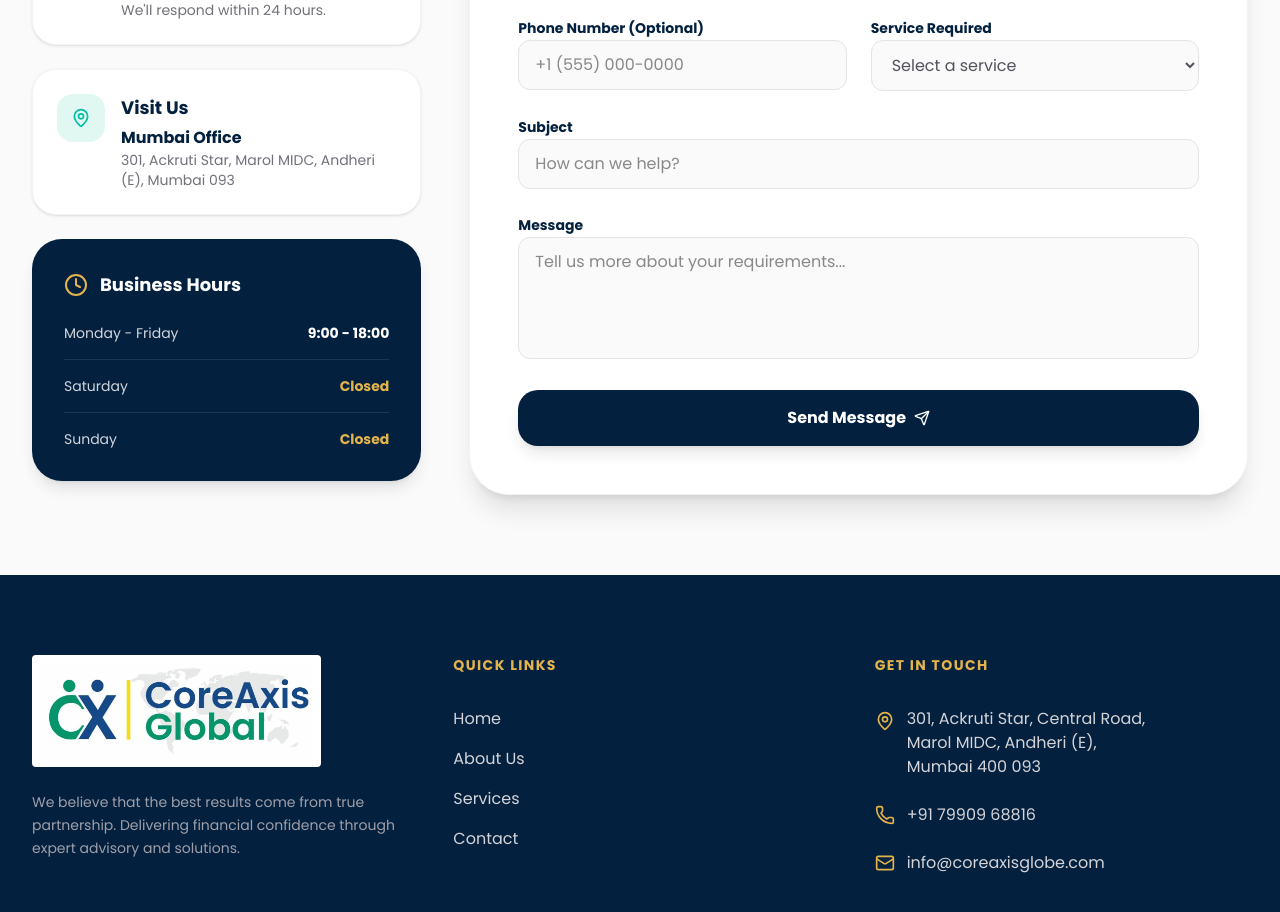
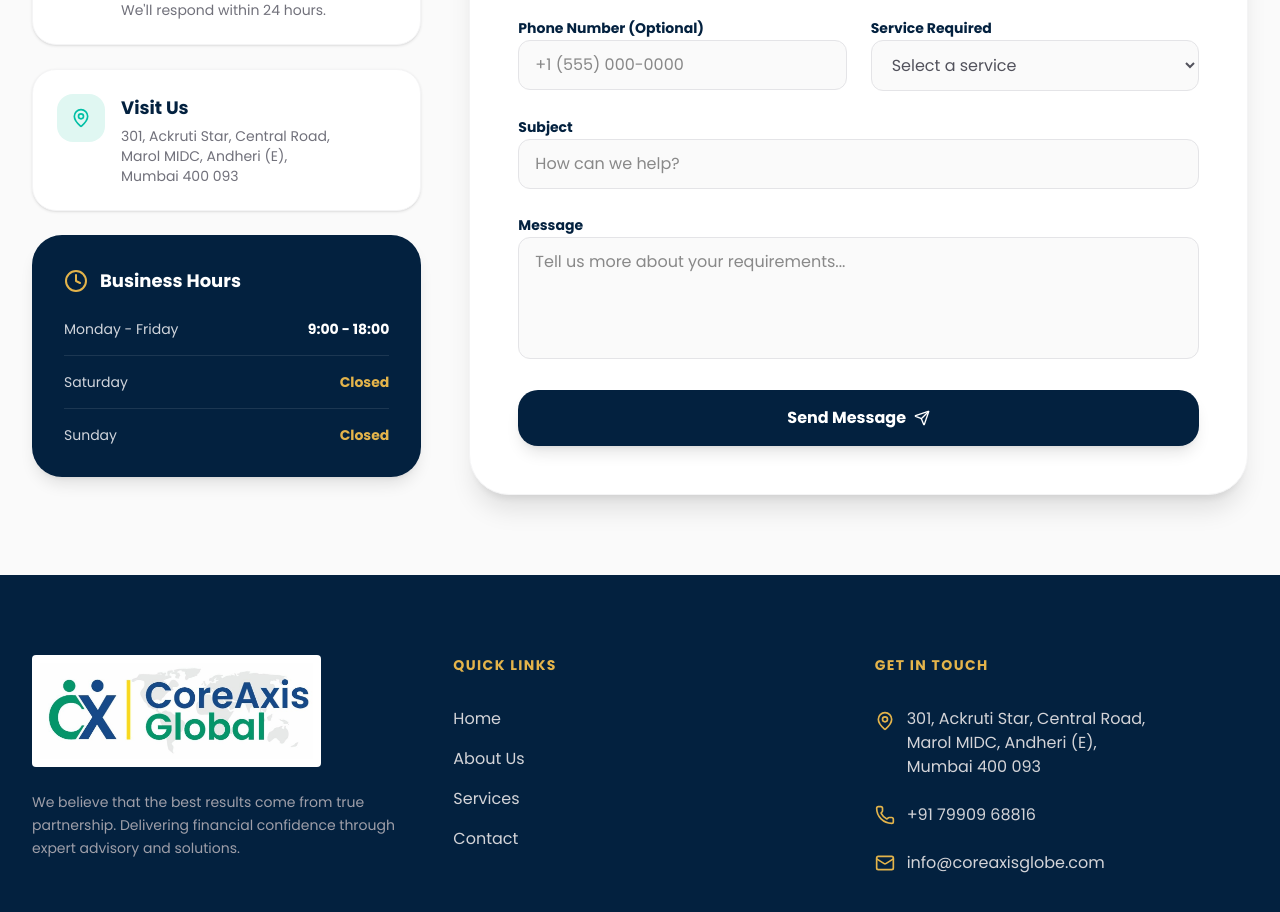
Before and after one commit to rupin-desai/som-demo, a Next.js app: page /contact in a window 1280 px wide. Shown: the part 848-1760 px from the top of the page. Built offline with nearby package versions, Linux system fonts and the light colour scheme.

Commit message:
fix: update text alignment in WhyChooseUsSection and improve formatting in ContactInfo component

```diff
--- a/components/pages/AboutPage/WhyChooseUsSection.tsx
+++ b/components/pages/AboutPage/WhyChooseUsSection.tsx
@@ -68,7 +68,7 @@ export default function WhyChooseUsSection() {
                             <h2 className="text-4xl md:text-5xl font-bold text-secondary-navy mb-6">
                                 Why Choose Us?
                             </h2>
-                            <p className="text-zinc-600 text-lg leading-relaxed">
+                            <p className="text-zinc-600 text-justify text-lg leading-relaxed">
                                 Unlock the full potential of your firm with our expert <span className="font-bold text-secondary-navy">Knowledge Processing Outsourcing (KPO)</span> services. Specializing in Accounting, Tax, Payroll, and Bookkeeping, we provide seamless support to businesses worldwide from our highly skilled team in India.
                             </p>
                         </motion.div>
--- a/components/pages/ContactPage/ContactForm.tsx
+++ b/components/pages/ContactPage/ContactForm.tsx
@@ -47,7 +47,7 @@ export default function ContactForm() {
                 Send us a Message
             </h2>
             <p className="text-zinc-500 mb-8">
-                Fill out the form below and we'll get back to you shortly.
+                Fill out the form below and we&apos;ll get back to you shortly.
             </p>
 
             {status === 'success' && (
--- a/components/pages/ContactPage/ContactInfo.tsx
+++ b/components/pages/ContactPage/ContactInfo.tsx
@@ -1,8 +1,8 @@
-'use client';
+"use client";
 
-import { Mail, MapPin, Phone, Clock } from 'lucide-react';
-import { motion } from 'framer-motion';
-import { fadeInUp, staggerContainer } from '@/utils/animations';
+import { Mail, MapPin, Phone, Clock } from "lucide-react";
+import { motion } from "framer-motion";
+import { fadeInUp, staggerContainer } from "@/utils/animations";
 
 export default function ContactInfo() {
   return (
@@ -22,7 +22,9 @@ export default function ContactInfo() {
           <Phone className="w-5 h-5" />
         </div>
         <div>
-                    <h3 className="font-bold text-secondary-navy text-lg mb-1">Call Us</h3>
+          <h3 className="font-bold text-secondary-navy text-lg mb-1">
+            Call Us
+          </h3>
           <p className="text-secondary-navy font-bold">+91 79909 68816</p>
           <p className="text-zinc-500 text-sm">Mon-Fri from 9am to 6pm.</p>
         </div>
@@ -37,9 +39,15 @@ export default function ContactInfo() {
           <Mail className="w-5 h-5" />
         </div>
         <div>
-                    <h3 className="font-bold text-secondary-navy text-lg mb-1">Email Us</h3>
-                    <p className="text-secondary-navy font-bold">info@coreaxisglobe.com</p>
-                    <p className="text-zinc-500 text-sm">We'll respond within 24 hours.</p>
+          <h3 className="font-bold text-secondary-navy text-lg mb-1">
+            Email Us
+          </h3>
+          <p className="text-secondary-navy font-bold">
+            info@coreaxisglobe.com
+          </p>
+          <p className="text-zinc-500 text-sm">
+            We&apos;ll respond within 24 hours.
+          </p>
         </div>
       </motion.div>
 
@@ -52,9 +60,16 @@ export default function ContactInfo() {
           <MapPin className="w-5 h-5" />
         </div>
         <div>
-                    <h3 className="font-bold text-secondary-navy text-lg mb-1">Visit Us</h3>
-                    <p className="text-secondary-navy font-bold">Mumbai Office</p>
-                    <p className="text-zinc-500 text-sm">301, Ackruti Star, Marol MIDC, Andheri (E), Mumbai 093</p>
+          <h3 className="font-bold text-secondary-navy text-lg mb-1">
+            Visit Us
+          </h3>
+          <p className="text-zinc-500 text-sm">
+            301, Ackruti Star, Central Road,
+            <br />
+            Marol MIDC, Andheri (E),
+            <br />
+            Mumbai 400 093
+          </p>
         </div>
       </motion.div>
 
```
Lines whose indentation alone changed are shown as unchanged.
